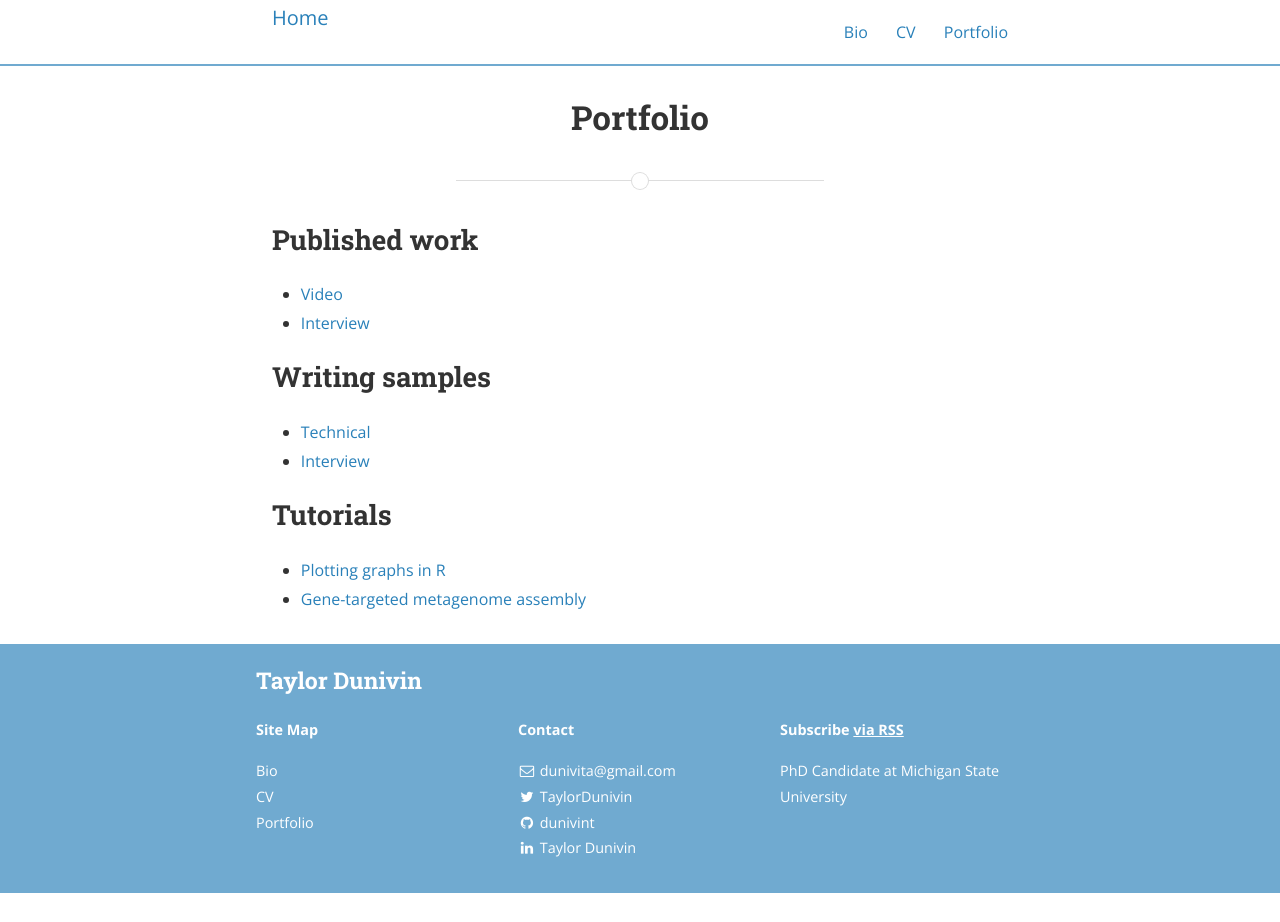
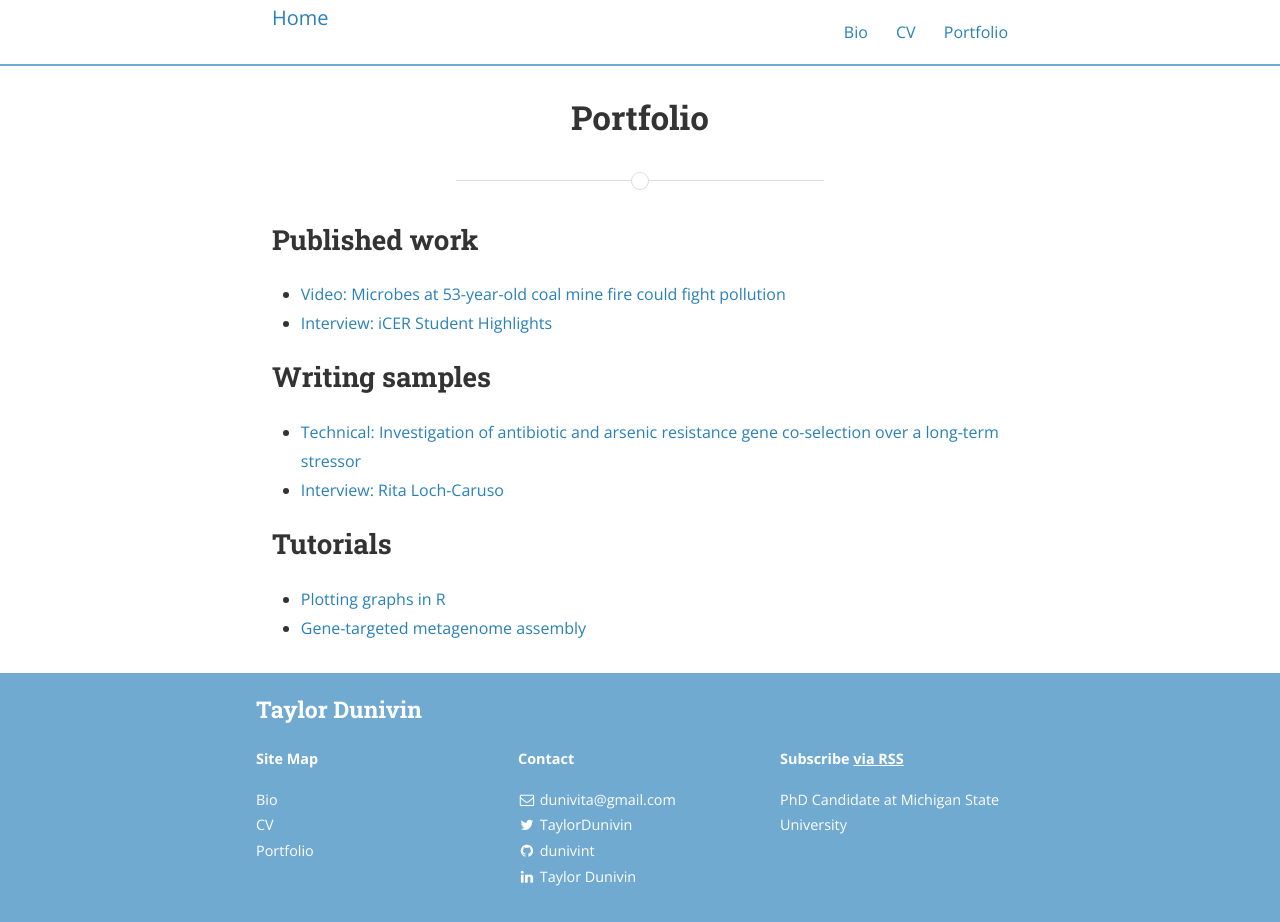
Before and after one commit to dunivint/dunivint.github.io, a Jekyll site: the page built from Portfolio.md, in a window 1280 px wide. Built offline with Jekyll 4.4.1, drawn with Linux system fonts in a browser that asks for light colours; nearby versions of some CDN libraries; a style sheet for code colours, icons or effects is not loaded; before the commit the page ends 900 px from its top, so only the background shows below that.

Commit message:
Update Portfolio.md

```diff
--- a/Portfolio.md
+++ b/Portfolio.md
@@ -5,12 +5,12 @@ permalink: /portfolio/
 ---
 
 ## Published work
-* [Video](http://greatlakesecho.org/2015/06/10/microbes-at-53-year-old-coal-mine-fire-could-fight-pollution/)
-* [Interview](https://icer.msu.edu/about/announcements/icer-student-highlights-taylor-dunivin)
+* [Video: Microbes at 53-year-old coal mine fire could fight pollution](http://greatlakesecho.org/2015/06/10/microbes-at-53-year-old-coal-mine-fire-could-fight-pollution/)
+* [Interview: iCER Student Highlights](https://icer.msu.edu/about/announcements/icer-student-highlights-taylor-dunivin)
 
 ## Writing samples
-* [Technical](https://github.com/dunivint/dunivint.github.io/tree/master/assets/technical.pdf)
-* [Interview](https://github.com/dunivint/dunivint.github.io/tree/master/assets/interview.pdf)
+* [Technical: Investigation of antibiotic and arsenic resistance gene co-selection over a long-term stressor](https://github.com/dunivint/dunivint.github.io/tree/master/assets/technical.pdf)
+* [Interview: Rita Loch-Caruso](https://github.com/dunivint/dunivint.github.io/tree/master/assets/interview.pdf)
 
 
 ## Tutorials
```
